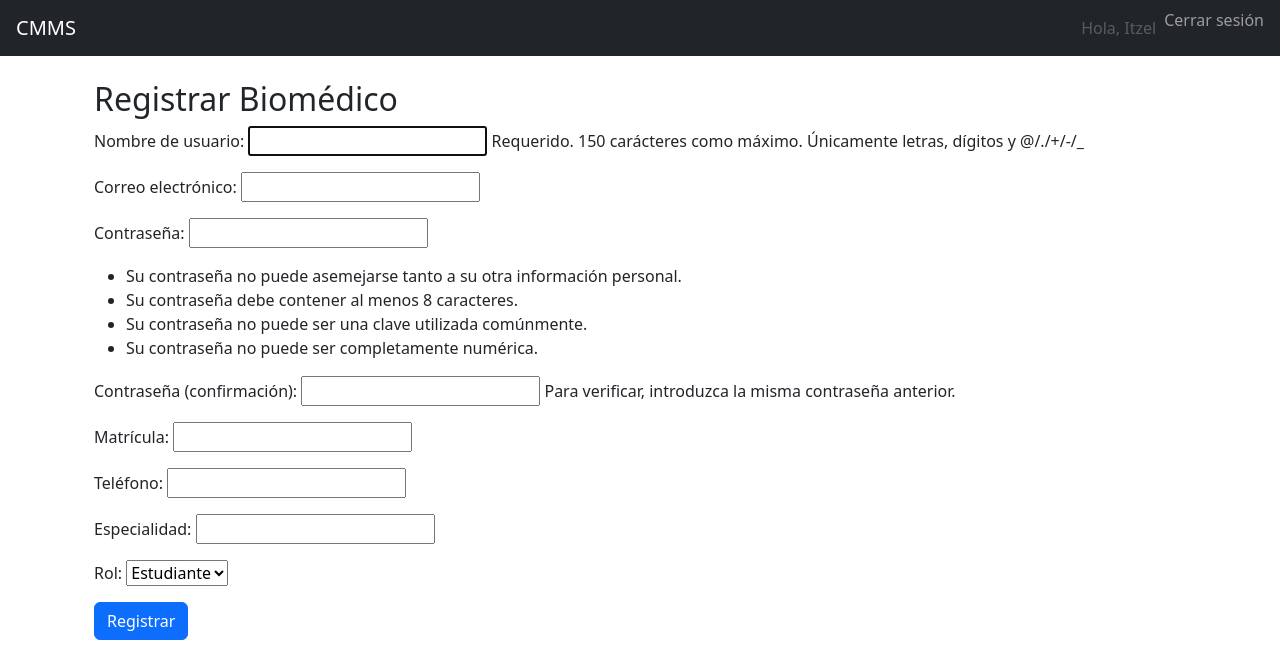
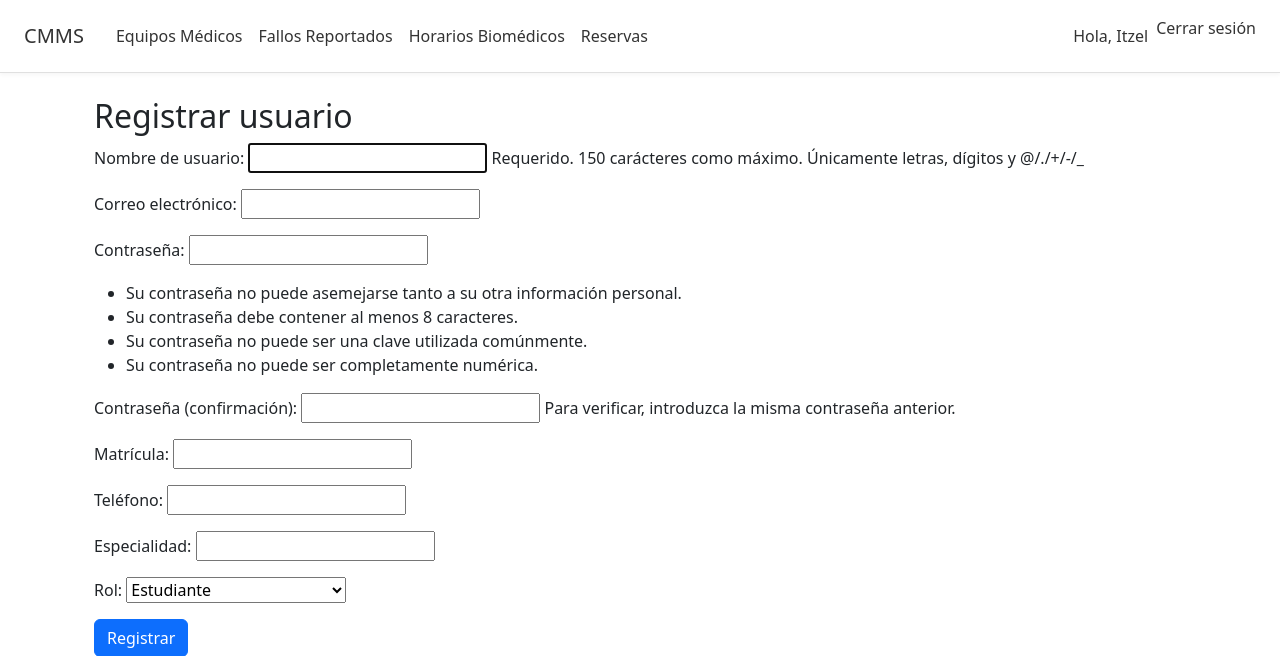
Before and after one commit to Capy-Tech78/CMMS-Cucei, a Django app: template CMMS/CMMS_Lab/templates/usuarios/registrar_biomedico.html in a window 1280 px wide. Shown: the top 656 px of the page. Run offline with Django 5.2, Linux system fonts and the light colour scheme; the template is opened without the code that fills it: values that come from a table or form of the project are taken from there, others are empty; a user stored in the database is signed in; data comes from the database, SQL or seed files in the repository; both versions use the stored data as it was after the commit; parts of the project's set-up code (start-up, migrations or seed data) failed here and were passed over.

Commit message:
Muchos más cambios, no he terminado

```diff
--- a/CMMS/CMMS_Lab/models.py
+++ b/CMMS/CMMS_Lab/models.py
@@ -32,6 +32,7 @@
     rol = models.CharField(max_length=20, choices=[
         ('estudiante', 'Estudiante'),
         ('biomedico', 'Biomedico'),
+        ('admin_sistema', 'Administrador del sistema'),
     ])
     matricula = models.CharField(max_length=20, blank=True, null=True)
     telefono = models.CharField(max_length=15, blank=True, null=True)
--- a/CMMS/CMMS_Lab/signals.py
+++ b/CMMS/CMMS_Lab/signals.py
@@ -7,4 +7,4 @@
 def crear_perfil_usuario(sender, instance, created, **kwargs):
     if created:
         if instance.is_superuser:
-            PerfilUsuario.objects.create(user=instance, rol='biomedico')
+            PerfilUsuario.objects.create(user=instance, rol='admin_sistema')
--- a/CMMS/CMMS_Lab/templates/base.html
+++ b/CMMS/CMMS_Lab/templates/base.html
@@ -3,6 +3,7 @@
 <head>
     <meta charset="UTF-8">
     <title>CMMS</title>
+    <meta name="viewport" content="width=device-width, initial-scale=1">
     <link href="https://cdn.jsdelivr.net/npm/bootstrap@5.3.3/dist/css/bootstrap.min.css" rel="stylesheet">
     <style>
         .btn-azul-claro {
@@ -13,17 +14,57 @@
         .btn-azul-claro:hover {
             background-color: #31b0d5;
         }
+        .navbar-custom {
+            background-color: #ffffff;
+            border-bottom: 1px solid #e0e0e0;
+            box-shadow: 0 2px 4px rgba(0, 0, 0, 0.04);
+        }
+        .navbar-custom .nav-link,
+        .navbar-custom .navbar-brand {
+            color: #333333 !important;
+            font-weight: 500;
+        }
+        .navbar-custom .nav-link:hover {
+            color: #007bff !important;
+        }
+        .nav-link.active {
+            font-weight: bold;
+            color: #007bff !important;
+        }
     </style>
 </head>
 <body>
-    <nav class="navbar navbar-expand-lg navbar-dark bg-dark px-3">
-        <a class="navbar-brand" href="/">CMMS</a>
+    <nav class="navbar navbar-expand-lg navbar-custom px-4 py-3">
+        <a class="navbar-brand me-4" href="{% url 'dashboard_home' %}">CMMS</a>
+        <button class="navbar-toggler" type="button" data-bs-toggle="collapse" data-bs-target="#navbarNav">
+            <span class="navbar-toggler-icon"></span>
+        </button>
 
-        <div class="collapse navbar-collapse">
+        <div class="collapse navbar-collapse" id="navbarNav">
+            {% if user.is_authenticated %}
+            <ul class="navbar-nav me-auto">
+                <li class="nav-item">
+                    <a class="nav-link" href="{% url 'lista_equipos' %}">Equipos Médicos</a>
+                </li>
+                <li class="nav-item">
+                    <a class="nav-link" href="#">Fallos Reportados</a>
+                </li>
+                <li class="nav-item">
+                    <a class="nav-link" href="#">Horarios Biomédicos</a>
+                </li>
+                <li class="nav-item">
+                    <a class="nav-link" href="#">Reservas</a>
+                </li>
+                {% if user.perfilusuario.rol == 'admin_sistema' %}
+                <li class="nav-item">
+                    <a class="nav-link" href="#">Usuarios</a>
+                </li>
+                {% endif %}
+            </ul>
+
             <ul class="navbar-nav ms-auto">
-                {% if user.is_authenticated %}
                 <li class="nav-item">
-                        <span class="nav-link disabled">Hola, {{ user.username }}</span>
+                    <span class="nav-link">Hola, {{ user.username }}</span>
                 </li>
                 <li class="nav-item">
                     <form method="post" action="{% url 'logout' %}">
@@ -31,13 +72,8 @@
                         <button type="submit" class="btn btn-link nav-link" style="padding: 0;">Cerrar sesión</button>
                     </form>
                 </li>
-
-                {% else %}
-                    <li class="nav-item">
-                        <a class="nav-link" href="{% url 'login' %}">Iniciar sesión</a>
-                    </li>
+            </ul>
             {% endif %}
-            </ul>
         </div>
     </nav>
 
@@ -45,5 +81,7 @@
         {% block content %}
         {% endblock %}
     </div>
+
+    <script src="https://cdn.jsdelivr.net/npm/bootstrap@5.3.3/dist/js/bootstrap.bundle.min.js"></script>
 </body>
 </html>
--- a/CMMS/CMMS_Lab/templates/usuarios/registrar_biomedico.html
+++ b/CMMS/CMMS_Lab/templates/usuarios/registrar_biomedico.html
@@ -2,7 +2,7 @@
 
 {% block content %}
 <div class="container mt-4">
-    <h2>Registrar Biomédico</h2>
+    <h2>Registrar usuario</h2>
     <form method="POST">
         {% csrf_token %}
         {{ form.as_p }}
--- a/CMMS/CMMS_Lab/urls.py
+++ b/CMMS/CMMS_Lab/urls.py
@@ -5,12 +5,35 @@
 from . import views
 
 urlpatterns = [
-    # Registrar biomedicos
-    path('registrar-biomedico/', views.registrar_biomedico, name='registrar_biomedico'),
-    # Lista de equipos
-    path('', views.lista_equipos, name='lista_equipos'),
-    path('registrar/', views.registrar_equipo, name='registrar_equipo'),
-    # Login y logout personalizados
+    # Vista principal tipo dashboard
+    path('', views.dashboard, name='dashboard'),
+
+    # Autenticación y gestión de usuarios
     path('login/', views.login_view, name='login'),
     path('logout/', views.logout_view, name='logout'),
+    path('registrar-biomedico/', views.registrar_biomedico, name='registrar_biomedico'),
+
+    # Usuarios (solo admin_sistema)
+    path('usuarios/', views.lista_usuarios, name='lista_usuarios'),
+    path('usuarios/editar/<int:user_id>/', views.editar_usuario, name='editar_usuario'),
+
+    # Equipos Médicos
+    path('equipos/', views.lista_equipos, name='lista_equipos'),
+    path('equipos/registrar/', views.registrar_equipo, name='registrar_equipo'),
+    path('equipos/editar/<int:equipo_id>/', views.editar_equipo, name='editar_equipo'),
+
+    # Fallos Reportados
+    path('fallos/', views.lista_fallos, name='lista_fallos'),
+    path('fallos/editar/<int:fallo_id>/', views.editar_fallo, name='editar_fallo'),
+
+    # Horarios de Biomédicos
+    path('horarios/', views.lista_horarios, name='lista_horarios'),
+    path('horarios/editar/<int:horario_id>/', views.editar_horario, name='editar_horario'),
+
+    # Reservas de Equipo
+    path('reservas/', views.lista_reservas, name='lista_reservas'),
+    path('reservas/editar/<int:reserva_id>/', views.editar_reserva, name='editar_reserva'),
 ]
+
+if settings.DEBUG:
+    urlpatterns += static(settings.MEDIA_URL, document_root=settings.MEDIA_ROOT)
```
Also changed, not shown: CMMS/CMMS_Lab/templates/dashboard.html (added, +59 -0 lines), CMMS/CMMS_Lab/views.py (+24 -1 lines), CMMS/db.sqlite3. Lines whose indentation alone changed are shown as unchanged.
